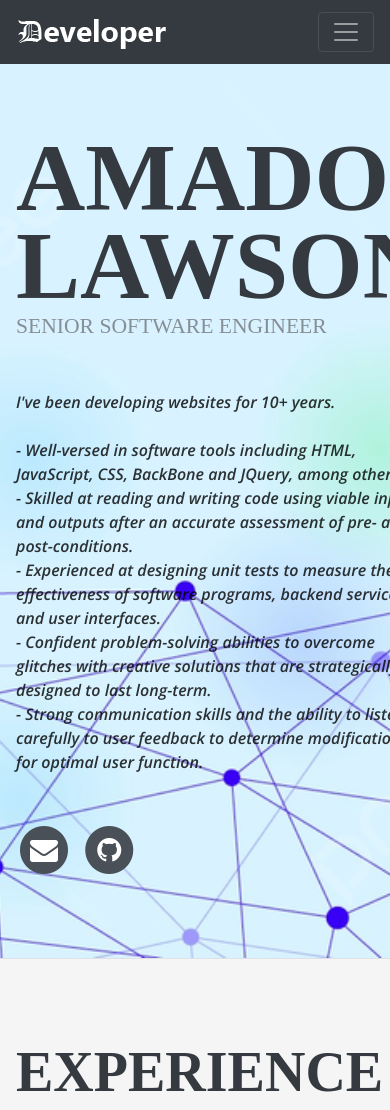
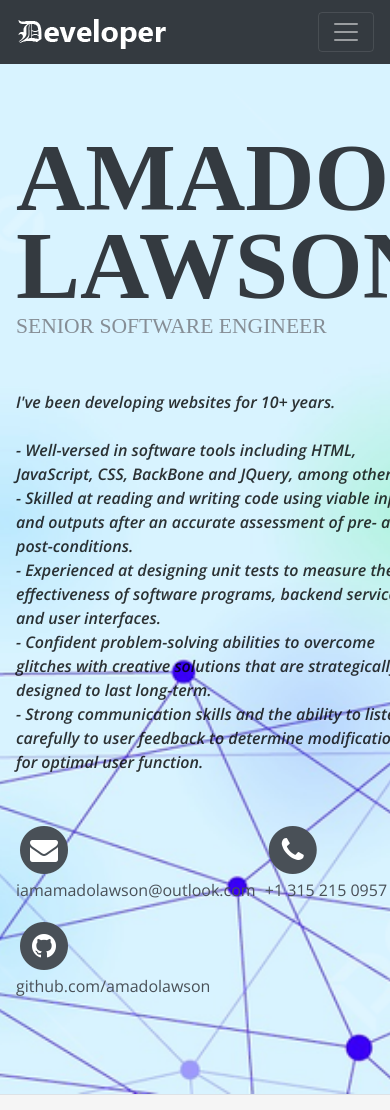
Before and after one commit to amadolawson/amado-resume, a plain HTML site: page index.html in a window 390 px wide. Shown: the top 1110 px of the page. Drawn offline with nearby package versions, Linux system fonts and the light colour scheme; a web font is replaced by a local one.

Commit message:
update phone

```diff
--- a/index.html
+++ b/index.html
@@ -104,6 +104,16 @@ License URL: https://creativecommons.org/licenses/by/4.0/
                       <i class="fa fa-circle fa-stack-2x"></i>
                       <i class="fa fa-envelope fa-stack-1x fa-inverse"></i>
                     </span>
+                    <p>iamamadolawson@outlook.com</p>
+                    </a>
+                  </li>
+                  <li class="list-inline-item">
+                    <a href="mailto:iamamadolawson@outlook.com" class="">
+                    <span class="fa-stack fa-lg">
+                      <i class="fa fa-circle fa-stack-2x"></i>
+                      <i class="fa fa-phone fa-stack-1x fa-inverse"></i>
+                    </span>
+                    <p>+1 315 215 0957</p>
                     </a>
                   </li>
                   <li class="list-inline-item">
@@ -112,6 +122,7 @@ License URL: https://creativecommons.org/licenses/by/4.0/
                         <i class="fa fa-circle fa-stack-2x"></i>
                         <i class="fa fa-github fa-stack-1x fa-inverse"></i>
                       </span>
+                      <p>github.com/amadolawson</p>
                     </a>
                   </li>
               </ul>
```
